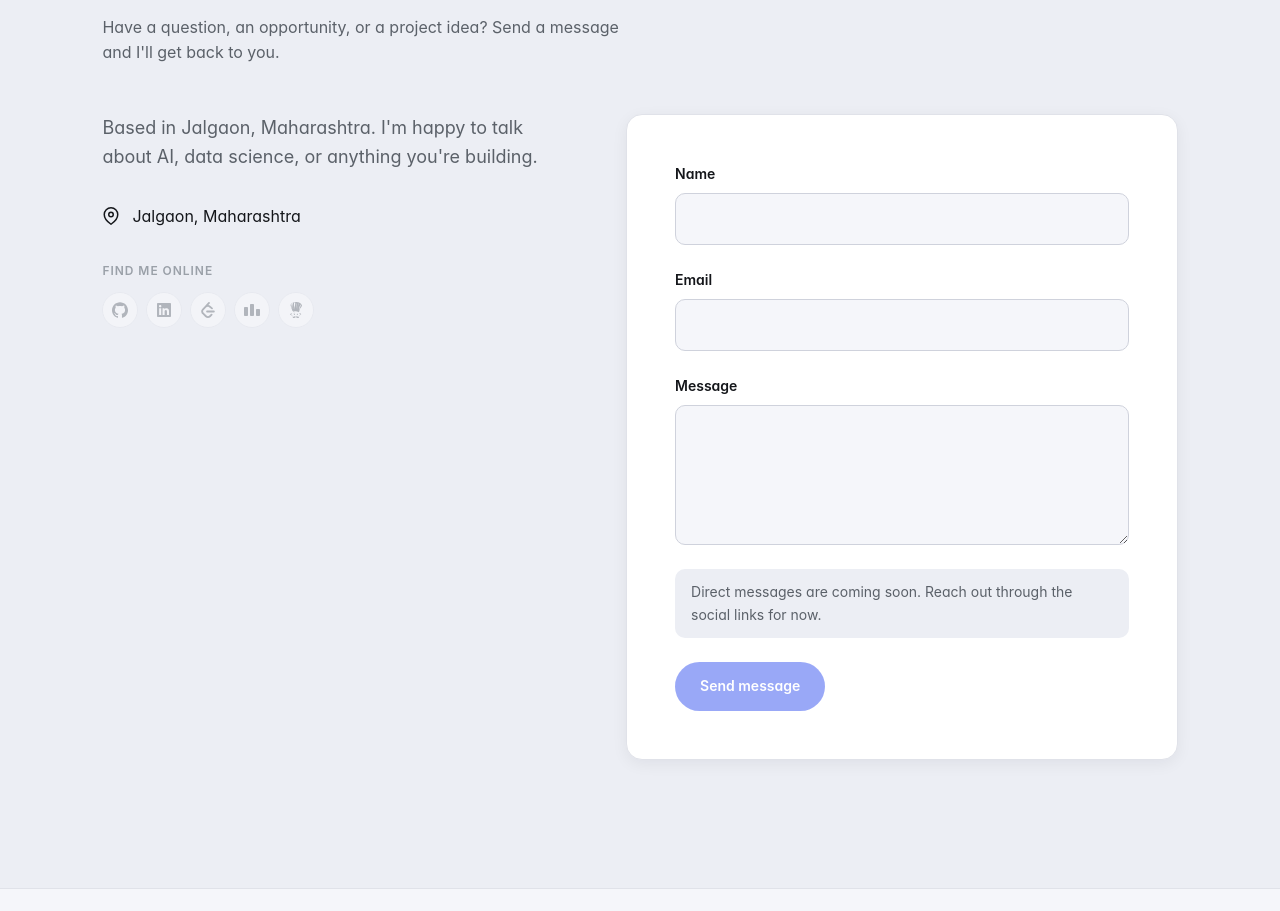
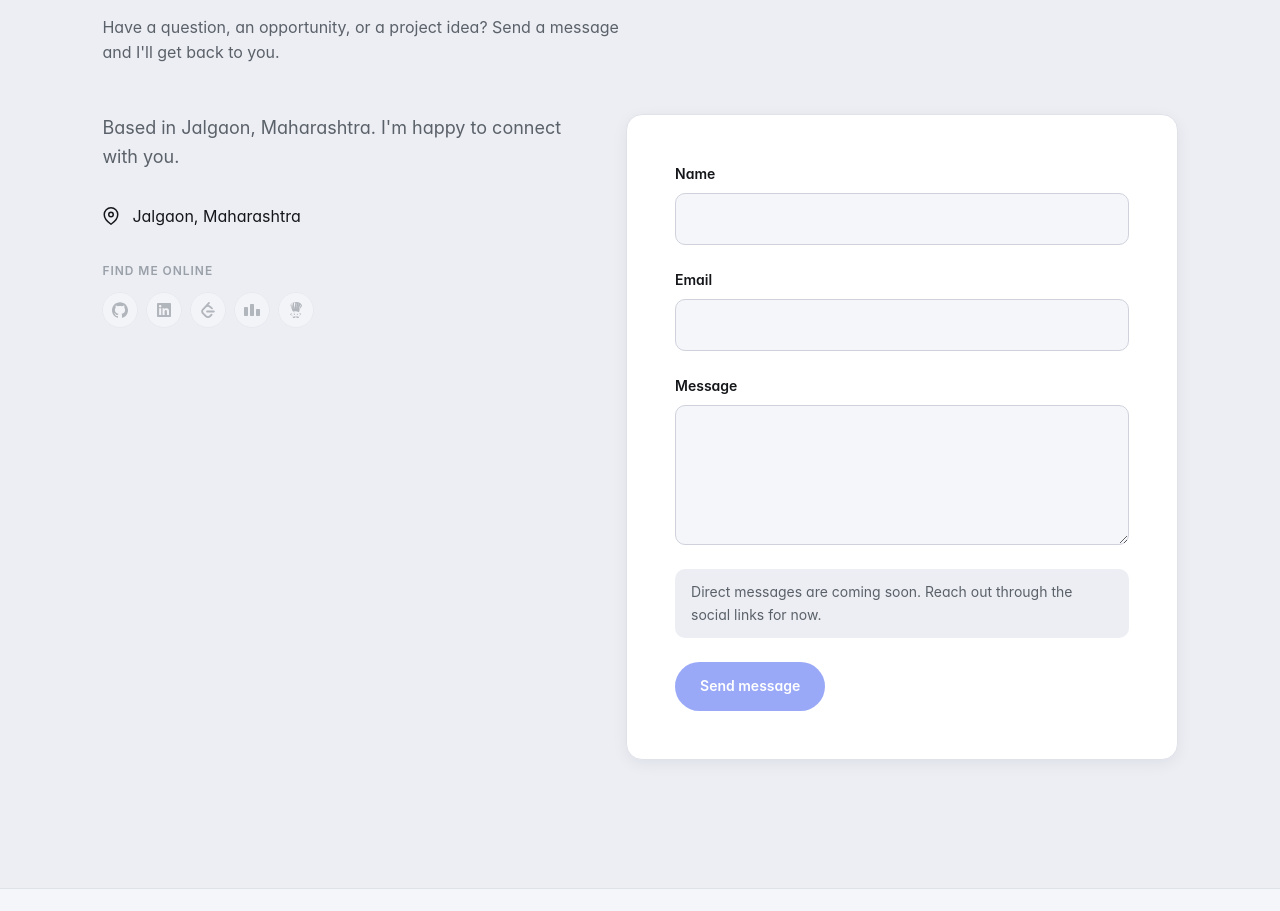
Before and after one commit to vaibhav-nhayade/career-portfolio, a React (Vite) app: page / in a window 1280 px wide. Shown: the part 7818-8729 px from the top of the page. Built offline with nearby package versions, Linux system fonts and the light colour scheme.

Commit message:
feat - uodated contact form

```diff
--- a/src/components/contact/ContactInfo.jsx
+++ b/src/components/contact/ContactInfo.jsx
@@ -6,7 +6,7 @@ function ContactInfo() {
   return (
     <aside className="contact-info" aria-label="Contact details">
       <p className="contact-info__lead">
-        Based in {personal.city}. I'm happy to talk about AI, data science, or anything you're building.
+        Based in {personal.city}. I'm happy to connect with you.
       </p>
 
       <ul className="contact-info__list">
```
Also changed, not shown: 1 other file (tests, documents, lock files or other folders).
